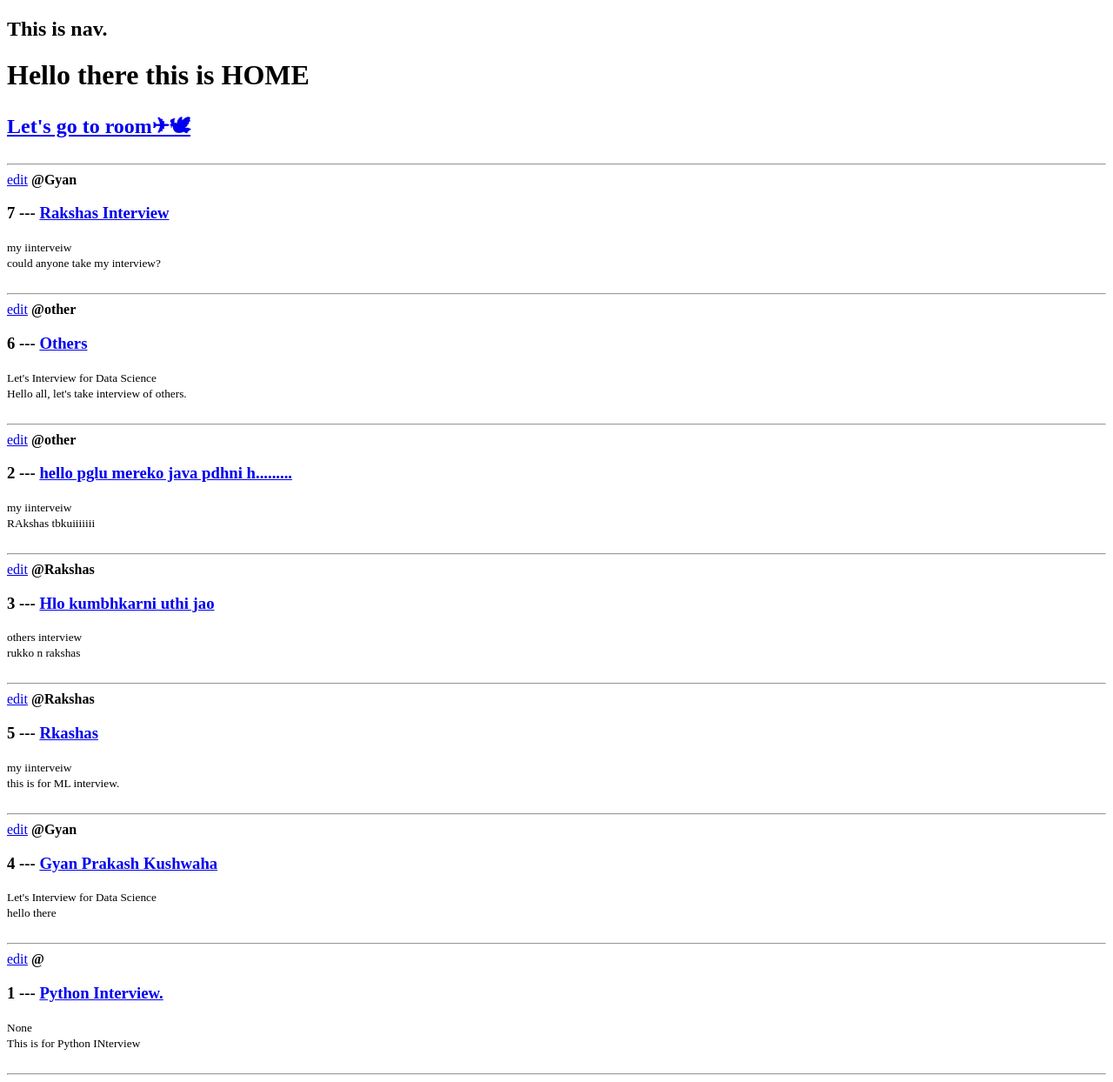
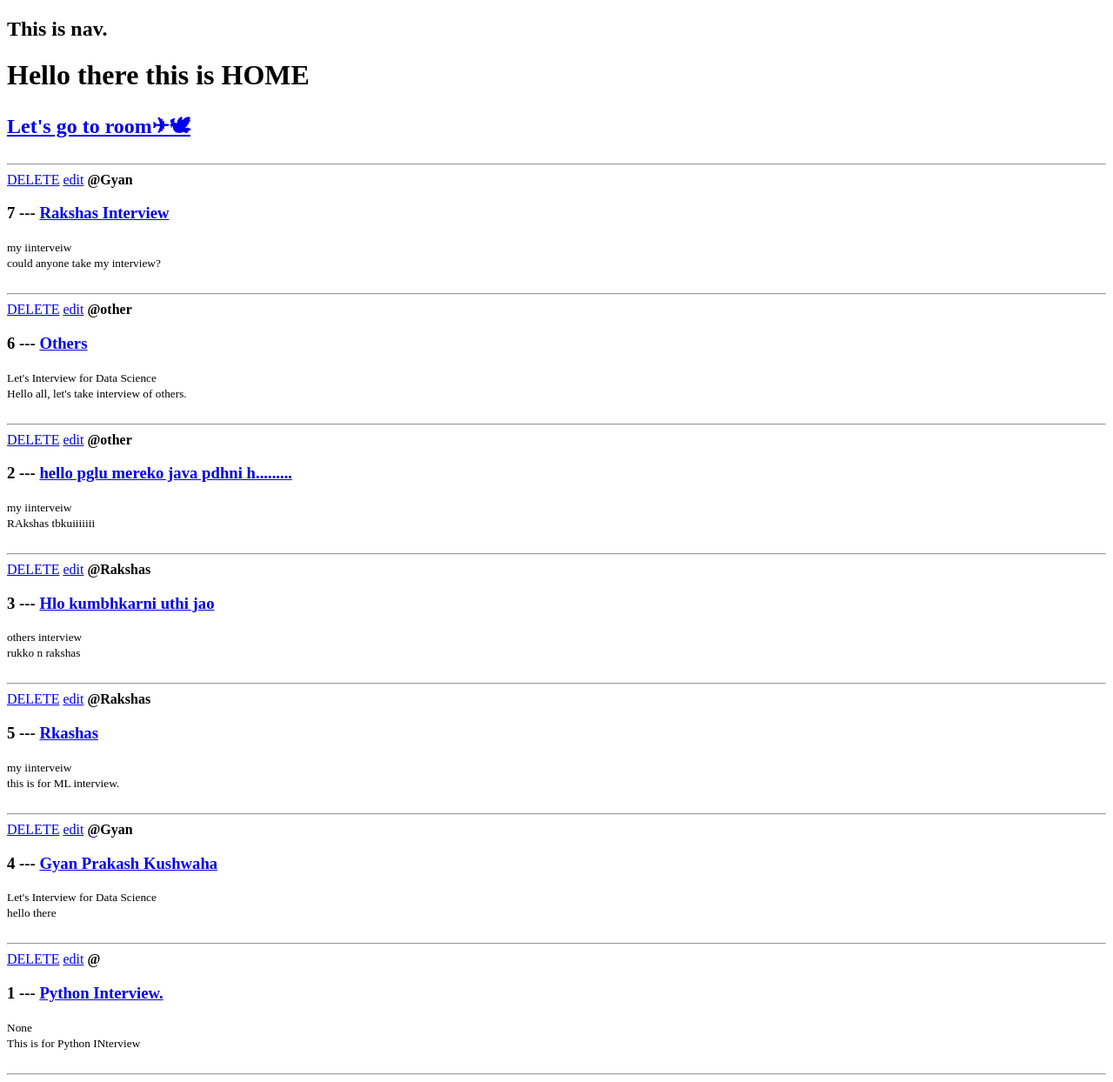
Before and after one commit to GyanPrakashkushwaha/Lets-Interview, a Django app: page / in a window 1280 px wide. Shown: the whole page at 87% size. Run offline with Django 5.2, Linux system fonts and the light colour scheme; data comes from the database, SQL or seed files in the repository; both versions use the stored data as it was after the commit.

Commit message:
delete functionality added.

```diff
--- a/base/templates/base/home.html
+++ b/base/templates/base/home.html
@@ -14,6 +14,7 @@
 
     {% for dct in room %}
 
+        <a href="{% url 'delete-room' %}">DELETE</a>
         <a href="{% url 'update-room' dct.id  %}"> edit</a>
         <span><b>@{{dct.host.get_username}}</b></span>
         <h3>{{dct.id}} --- <a href="{% url 'room' dct.id %}">{{dct.name}}</a></h3>
--- a/base/urls.py
+++ b/base/urls.py
@@ -7,4 +7,5 @@
     path(route='room/<str:pk>/',view=views.room,name="room"),
     path(route='create-room/',view=views.createRoom,name='createRoom'),
     path(route='update-room/<str:pk>/',view=views.updateRoom,name='update-room'),
+    path(route='delete/',view=views.deleteRoom,name='delete-room')
 ]
--- a/base/views.py
+++ b/base/views.py
@@ -55,3 +55,11 @@
 
     context = {'form':form}
     return render(request=request,template_name='base/room_form.html',context=context)
+
+def deleteRoom(request,pk):
+    room = Room.objects.get(id=pk)
+
+    if request.method == 'POST':
+        room.delete()
+    context = {'obj':room}
+    return render(request=request,template_name='base/delete.html',context=context)
```
Also changed, not shown: base/templates/base/delete.html (added, +12 -0 lines), db.sqlite3.
